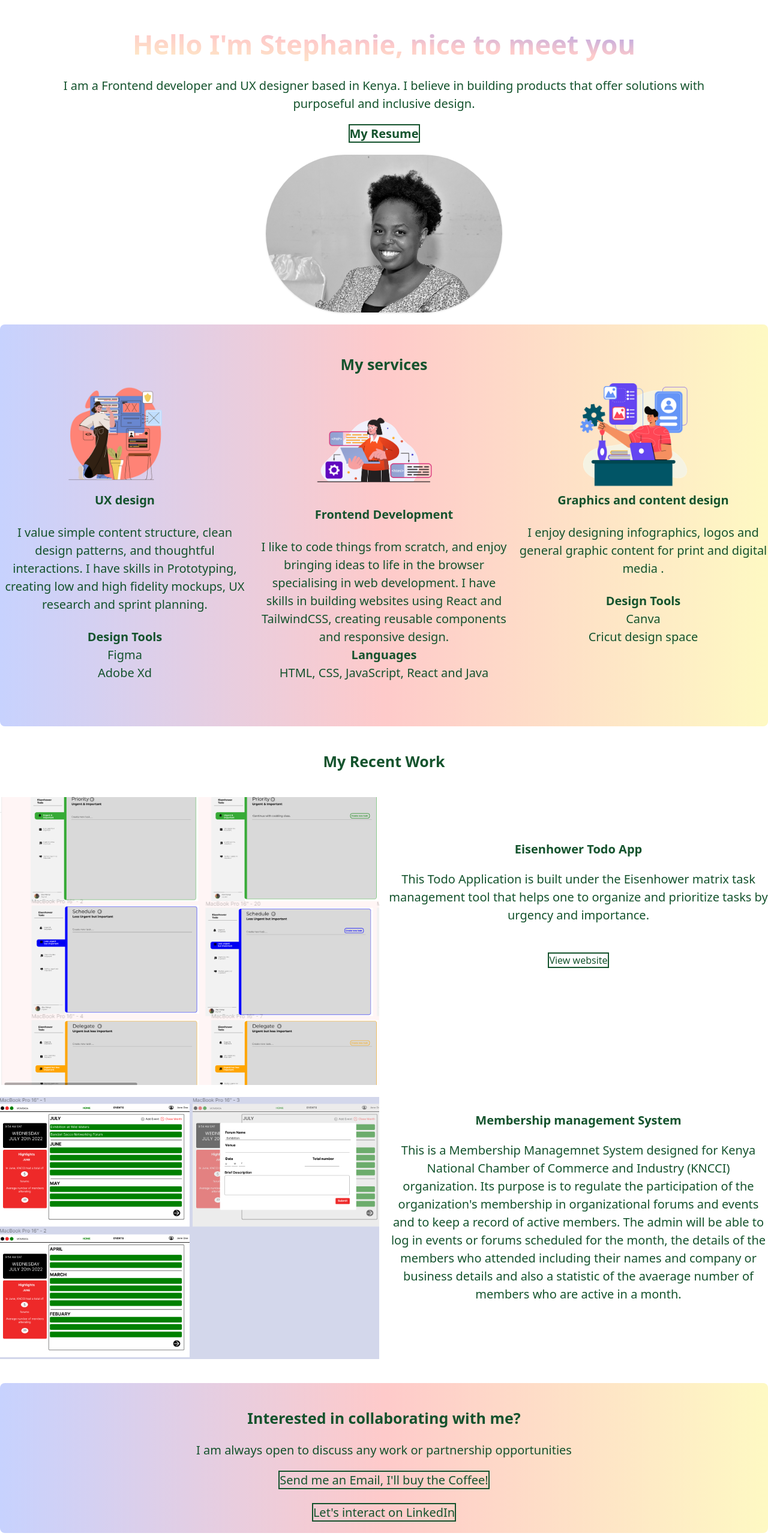
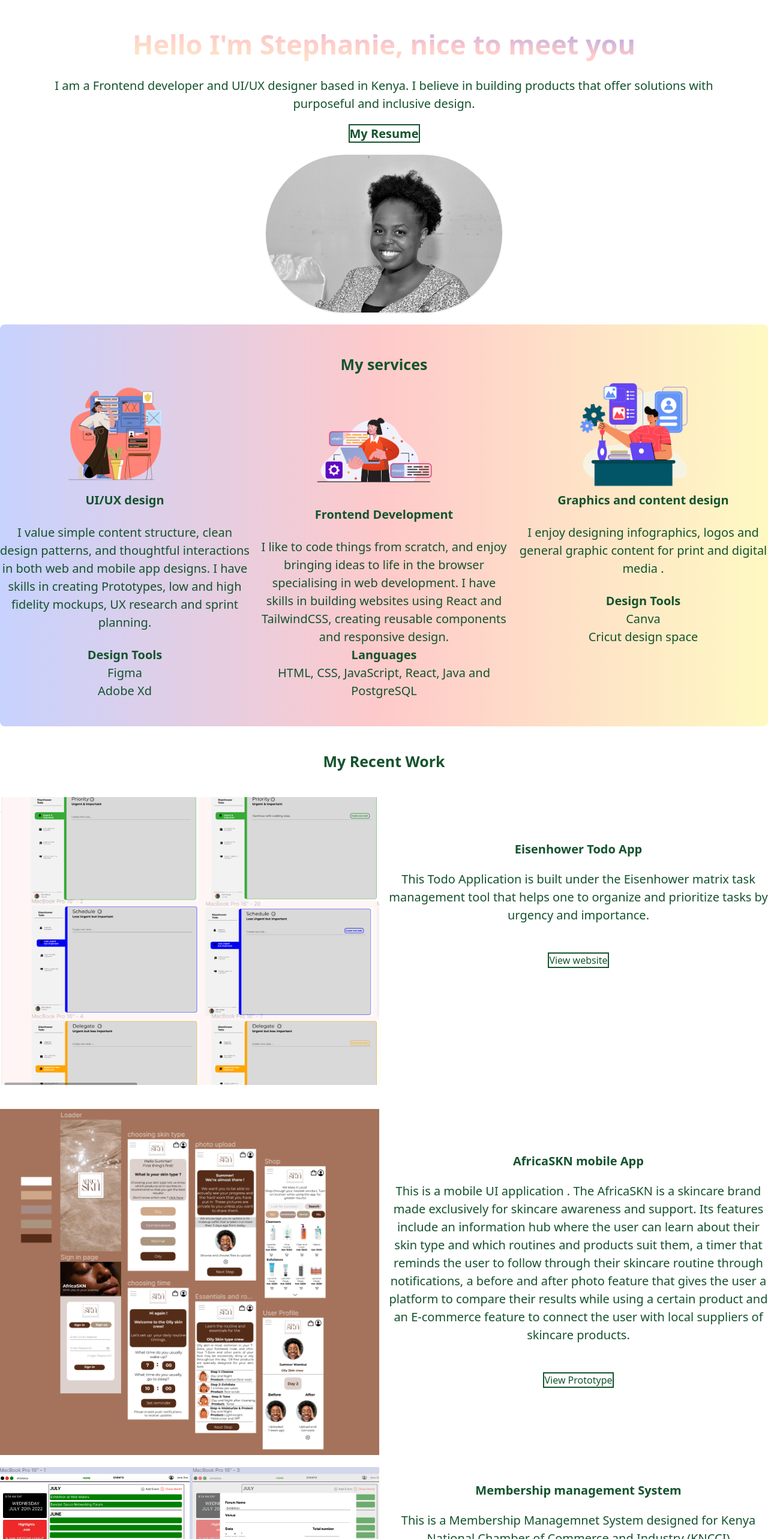
Before and after one commit to Stephooooo/stephanie-portfolio, a React (Create React App) app: page / in a window 1280 px wide. Shown: the top 2566 px of the page at 60% size. Built offline with nearby package versions, Linux system fonts and the light colour scheme.

Commit message:
AfricaSKN project

```diff
--- a/src/components/home.js
+++ b/src/components/home.js
@@ -7,7 +7,7 @@ function Home() {
   return (
     <div className=' mt-10 '>
     <h1 className='font-extrabold text-transparent bg-clip-text bg-gradient-to-bl from-indigo-400 via-red-200 to-yellow-100 text-[45px] mb-5'> Hello I'm Stephanie, nice to meet you</h1>
-    <h1 className='text-green-900 text-[20px] place-content-center pl-20 pr-20 mb-5'> I am a Frontend developer and UX designer based in Kenya. I believe in building products that offer solutions with purposeful and inclusive design.</h1>
+    <h1 className='text-green-900 text-[20px] place-content-center pl-20 pr-20 mb-5'> I am a Frontend developer and UI/UX designer based in Kenya. I believe in building products that offer solutions with purposeful and inclusive design.</h1>
     <a className='text-green-900 text-[20px] font-bold border-2 border-green-900'  href='https://drive.google.com/file/d/158KCDIULpXjPcomrkNgXeFr3AvXmjZ7J/view?usp=sharing'> My Resume</a>
     <div className="flex flex-wrap justify-center">
   <div className="w-6/12 sm:w-4/12 px-4 mb-5 mt-5 ">
@@ -24,8 +24,8 @@ function Home() {
 <div className='columns-1 md:columns-1 lg:columns-3 mb-10  '>
 <div>
 <img src='../img/ux.webp' alt='#' className='object-scale-down h-48 w-96' />
-<h1 className='text-green-900 text-[20px] font-bold ' > UX design </h1> <br/>
-<p className='text-green-900 text-[20px]'> I value simple content structure, clean design patterns, and thoughtful interactions. I have skills in Prototyping, creating low and high fidelity mockups, UX research and sprint planning. </p> <br/>
+<h1 className='text-green-900 text-[20px] font-bold ' > UI/UX design </h1> <br/>
+<p className='text-green-900 text-[20px]'> I value simple content structure, clean design patterns, and thoughtful interactions in both web and mobile app designs. I have skills in creating Prototypes,  low and high fidelity mockups, UX research and sprint planning. </p> <br/>
 <h1 className='text-green-900 text-[20px] font-semibold ' > Design Tools </h1>
 <p className='text-green-900 text-[20px]'> Figma <br/> Adobe Xd </p>
 </div>
@@ -35,7 +35,7 @@ function Home() {
 <h1 className='text-green-900 text-[20px] font-bold ' > Frontend Development</h1> <br/>
 <p className='text-green-900 text-[20px]'> I like to code things from scratch, and enjoy bringing ideas to life in the browser specialising in web development. I have skills in building websites using React and TailwindCSS, creating reusable components and responsive design. </p>
 <h1 className='text-green-900 text-[20px] font-semibold' > Languages </h1>
-<p className='text-green-900 text-[20px]'> HTML, CSS, JavaScript, React and Java</p>
+<p className='text-green-900 text-[20px]'> HTML, CSS, JavaScript, React, Java and PostgreSQL</p>
 </div>
 <div>
 <img src='../img/graphics.webp' alt='#' className='object-scale-down h-48 w-96'/>
@@ -60,6 +60,18 @@ function Home() {
 <br/>
 <br/>
 <a className='border-2 text-green-900 border-green-900' href='https://eisenhower-todo-app.herokuapp.com/'> View website</a>
+</div>
+
+<div className='columns-1 md:columns-1 lg:columns-2 mb-5 mt-10' >
+<img src='../img/afircaskn.png' alt='#'/>
+<br/>
+<br/>
+<br/>
+<a className='font-bold text-green-900 text-[20px] mt-5'> AfricaSKN mobile App</a>
+<p className=' text-green-900 text-[20px] mt-5'> This is a mobile UI application . The AfricaSKN is a skincare brand made exclusively for skincare awareness and support. Its features include an information hub where the user can learn about their skin type and which routines and products suit them, a timer that reminds the user to follow through their skincare routine through notifications, a before and after photo feature that gives the user a platform to compare their results while using a certain product and an E-commerce feature to connect the user with local suppliers of skincare products. </p>
+<br/>
+<br/>
+<a className='border-2 text-green-900 border-green-900' href= 'https://www.figma.com/proto/YbtKloMU4H4CaVBuHmTNiH/Untitled?node-id=2%3A2&scaling=scale-down&page-id=0%3A1&starting-point-node-id=2%3A2'> View Prototype</a>
 </div>
 
 <div className='columns-1 md:columns-1 lg:columns-2'>
```
Also changed, not shown: public/img/afircaskn.png (added).
